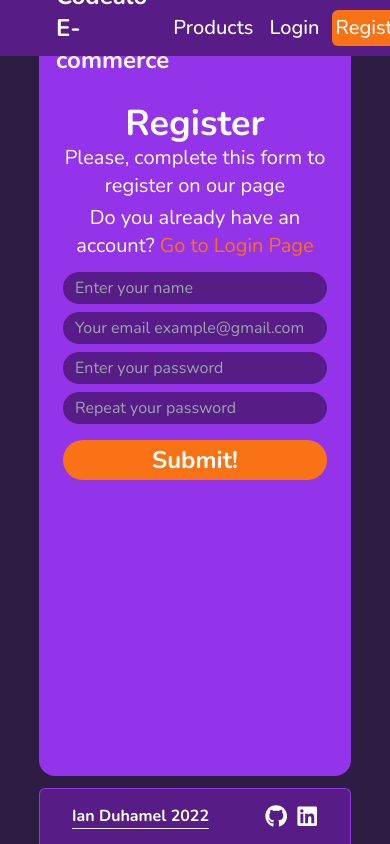
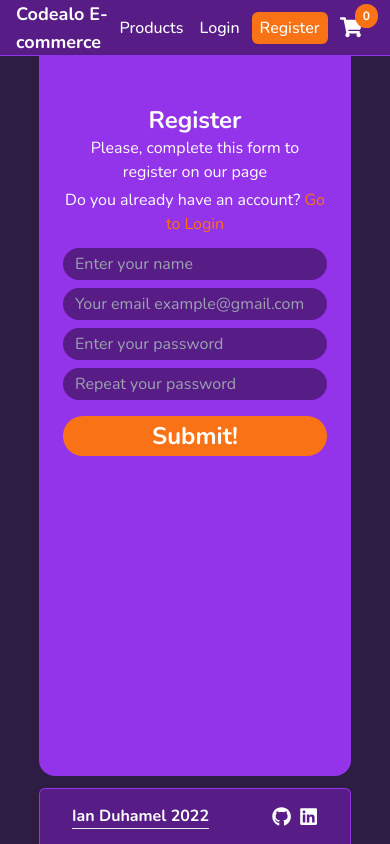
Before and after one commit to Ianduha13/code-ecommerce, a React (Vite) app: page /me in a window 390 px wide. Built offline with nearby package versions, Linux system fonts and the light colour scheme; no server answers.

Commit message:
Fix: improving responsiveness

```diff
--- a/src/components/BubbleCounter.jsx
+++ b/src/components/BubbleCounter.jsx
@@ -11,7 +11,7 @@ const BubbleCounter = () => {
 		}
 	}
 	return (
-		<span className='absolute top-1 right-32 rounded-full bg-orange-500 py-1 px-2 text-center text-xs font-bold text-white'>
+		<span className='absolute top-1 right-3 rounded-full bg-orange-500 py-1 px-2 text-center text-xs font-bold text-white sm:right-12'>
 			{getNumber(value)}
 		</span>
 	)
--- a/src/components/CarouselItem.jsx
+++ b/src/components/CarouselItem.jsx
@@ -14,13 +14,13 @@ const CarouselItem = ({ product }) => {
 	}
 	return (
 		<section
-			className='m-6 flex h-72 w-full min-w-fit flex-col justify-between rounded-lg bg-purple-800 p-6 text-center'
+			className='m-6 flex w-full min-w-fit flex-col justify-between rounded-lg bg-purple-800 p-6 text-center sm:w-auto lg:h-72'
 			key={product.id}
 		>
 			<img
 				src={`${apiUrl}${product.image.url}`}
 				alt={product.title}
-				className='h-40 object-cover'
+				className='object-cover lg:h-40'
 			/>
 			<h3 className='text-xl font-medium'>{product.title}</h3>
 			<CounterButtons
--- a/src/components/Footer.jsx
+++ b/src/components/Footer.jsx
@@ -14,11 +14,11 @@ const Footer = () => {
 			</section>
 
 			<section className='flex items-center'>
-				<a target='__blank' href='https://github.com/Ianduha13'>
-					<FaGithub className='ml-2' size={"1.4em"} />
+				<a target='__blank' href='https://github.com/Ianduha13/code-ecommerce'>
+					<FaGithub className='ml-2' size={"1.2em"} />
 				</a>
 				<a target='__blank' href='https://www.linkedin.com/in/ian-duhamel/'>
-					<FaLinkedin className='ml-2' size={"1.4em"} />
+					<FaLinkedin className='ml-2' size={"1.2em"} />
 				</a>
 			</section>
 		</footer>
--- a/src/components/Navbar.jsx
+++ b/src/components/Navbar.jsx
@@ -5,6 +5,7 @@ import { logout } from "../features/auth/authSlice"
 import { useEffect, useState } from "react"
 import BubbleCounter from "./BubbleCounter"
 import { resetCart } from "../features/cart/cartSlice"
+import useAlert from "../hooks/useAlert"
 
 const Navbar = ({ theme, handleTheme, user }) => {
 	const [userLog, setUserLog] = useState()
@@ -18,33 +19,30 @@ const Navbar = ({ theme, handleTheme, user }) => {
 	}, [user])
 
 	return (
-		<nav className='fixed z-10 flex h-14 w-screen items-center justify-between bg-purple-900 px-14'>
-			<NavLink className='cursor-pointer text-2xl font-bold text-white' to='/'>
+		<nav className='fixed z-10 flex h-14 w-screen items-center justify-between border-b border-purple-600 bg-purple-900 px-4 sm:px-14'>
+			<NavLink
+				className='cursor-pointer text-lg font-bold text-white sm:text-2xl'
+				to='/'
+			>
 				Codealo E-commerce
 			</NavLink>
 			<section className='flex items-center'>
-				<NavLink
-					className='mr-2 flex cursor-pointer items-center justify-center rounded-md bg-transparent p-1 text-center text-xl font-medium hover:bg-slate-300 hover:bg-opacity-20'
-					to='/products'
-				>
+				<NavLink className='nav-btn' to='/products'>
 					Products
 				</NavLink>
 				{!userLog ? (
 					<>
-						<NavLink
-							className='mr-2 flex cursor-pointer items-center justify-center rounded-md bg-transparent p-1 text-center text-xl font-medium hover:bg-slate-300 hover:bg-opacity-20'
-							to='/login'
-						>
+						<NavLink className=' nav-btn' to='/login'>
 							Login
 						</NavLink>
 						<NavLink
-							className='mr-2 flex cursor-pointer items-center justify-center rounded-md bg-orange-500 p-1 text-center text-xl font-medium hover:bg-orange-300 hover:bg-opacity-20'
+							className='nav-btn bg-orange-500 py-1 px-2  hover:bg-orange-300 hover:bg-opacity-20'
 							to='/register'
 						>
 							Register
 						</NavLink>
-						<button
-							className='mr-2 flex cursor-pointer items-center justify-center rounded-md bg-transparent p-1 text-center text-xl font-medium hover:bg-slate-300 hover:bg-opacity-20'
+						{/* <button
+							className='mr-2 flex cursor-pointer items-center justify-center rounded-md bg-transparent p-1 text-center  sm:text-xl font-medium hover:bg-slate-300 hover:bg-opacity-20'
 							onClick={() => handleTheme()}
 						>
 							{theme === false ? (
@@ -52,25 +50,23 @@ const Navbar = ({ theme, handleTheme, user }) => {
 							) : (
 								<FaMoon color='#000' size={"1.4em"} />
 							)}
-						</button>
+						</button> */}
+						<NavLink className=' nav-btn' to='/checkout'>
+							<FaShoppingCart
+								color='#fff'
+								size={"1.4em"}
+								onClick={() => useAlert("Please login to go to cart", "error")}
+							/>
+						</NavLink>
+						<BubbleCounter />
 					</>
 				) : (
 					<>
-						<NavLink
-							className='mr-2 flex cursor-pointer items-center justify-center rounded-md bg-transparent p-1 text-center text-xl font-medium hover:bg-slate-300 hover:bg-opacity-20'
-							to='/me'
-						>
+						<NavLink className=' nav-btn' to='/me'>
 							Profile
 						</NavLink>
-						<NavLink
-							className='mr-2 flex cursor-pointer items-center justify-center rounded-md bg-transparent p-1 text-center text-xl font-medium hover:bg-slate-300 hover:bg-opacity-20'
-							to='/checkout'
-						>
-							<FaShoppingCart color='#fff' size={"1.4em"} />
-						</NavLink>
-						<BubbleCounter />
-						<button
-							className='mr-2 flex cursor-pointer items-center justify-center rounded-md bg-transparent p-1 text-center text-xl font-medium hover:bg-slate-300 hover:bg-opacity-20'
+						{/* <button
+							className='mr-2 flex cursor-pointer items-center justify-center rounded-md bg-transparent p-1 text-center  sm:text-xl font-medium hover:bg-slate-300 hover:bg-opacity-20'
 							onClick={() => handleTheme()}
 						>
 							{theme === false ? (
@@ -78,13 +74,14 @@ const Navbar = ({ theme, handleTheme, user }) => {
 							) : (
 								<FaMoon color='#000' size={"1.4em"} />
 							)}
-						</button>
-						<button
-							className='mr-2 flex cursor-pointer items-center justify-center rounded-md bg-transparent p-1 text-center text-xl font-medium hover:bg-slate-300 hover:bg-opacity-20'
-							onClick={handleLogout}
-						>
+						</button> */}
+						<button className=' nav-btn' onClick={handleLogout}>
 							<FaSignOutAlt color='#fff' size={"1.4em"} />
 						</button>
+						<NavLink className=' nav-btn' to='/checkout'>
+							<FaShoppingCart color='#fff' size={"1.4em"} />
+						</NavLink>
+						<BubbleCounter />
 					</>
 				)}
 			</section>
--- a/src/hooks/useForm.js
+++ b/src/hooks/useForm.js
@@ -52,9 +52,13 @@ const useForm = ({ formData, setFormData, form }) => {
 		}
 		if (form === "login") {
 			const userData = { email, password }
-			dispatch(loginUser(userData)).then(navigate("/"))
-			useAlert("Logged-in correctly", "success")
-			return
+			try {
+				dispatch(loginUser(userData)).then(navigate("/"))
+				useAlert("Logged-in correctly", "success")
+				return
+			} catch (error) {
+				useAlert(`${error}`, "error")
+			}
 		}
 	}
 	return { handleChange, handleSubmit }
--- a/src/index.css
+++ b/src/index.css
@@ -47,13 +47,16 @@ body {
 	.layout-page {
 		@apply mb-3 flex min-h-fit w-4/5 max-w-5xl flex-grow flex-col items-center rounded-b-2xl bg-purple-600 p-6;
 	}
+	.nav-btn {
+		@apply mr-2 flex cursor-pointer items-center justify-center rounded-md bg-transparent p-1 text-center font-medium hover:bg-slate-300 hover:bg-opacity-20 sm:text-xl;
+	}
 }
 .carousel {
 	animation: moveInBottom 0.7s ease-out 0.5s;
 	animation-fill-mode: backwards;
 }
 .products-container {
-	grid-template-columns: repeat(auto-fill, minmax(min(50%, 300px), 1fr));
+	grid-template-columns: repeat(auto-fill, minmax(min(50%, 360px), 1fr));
 	margin-bottom: 24px;
 }
 .products-page {
--- a/src/pages/LandingPage.jsx
+++ b/src/pages/LandingPage.jsx
@@ -8,11 +8,11 @@ const LandingPage = ({ products }) => {
 	usePageScroller()
 	return (
 		<div className='layout-page justify-center'>
-			<section className='relative flex h-full w-full flex-col items-center'>
+			<section className='relative mt-20 flex h-full w-full flex-col items-center'>
 				<header className='text-center text-3xl font-medium'>
 					Our most selled products:
 				</header>
-				<section className='carousel flex h-1/2 items-center p-3'>
+				<section className='carousel flex h-1/2 w-full flex-col items-center justify-center p-3 lg:flex-row'>
 					{firstProducts.map((x, idx) => (
 						<CarouselItem product={x} key={idx} />
 					))}
--- a/src/pages/ProductsPage.jsx
+++ b/src/pages/ProductsPage.jsx
@@ -13,7 +13,7 @@ const ProductsPage = ({ products }) => {
 	return (
 		<section className='products-page flex w-screen flex-grow flex-col items-center pt-20 text-center'>
 			<header className='text-2xl font-bold'>All the products:</header>
-			<FilterButtons setFilterId={setFilterId} />
+			<FilterButtons setFilterId={setFilterId} filterId={filterId} />
 			<section className='products-container grid w-4/5 gap-4'>
 				{!categorieFiltered
 					? products.map((x) => <ProductCard product={x} key={x.id} />)
--- a/src/pages/RegisterPage.jsx
+++ b/src/pages/RegisterPage.jsx
@@ -34,13 +34,13 @@ const RegisterPage = () => {
 	return (
 		<div className='layout-page'>
 			<section className='mt-20 flex h-3/5 w-full flex-col items-center'>
-				<header className='pb-3 text-center text-xl'>
-					<h3 className='text-4xl font-bold'>Register</h3>
+				<header className='pb-3 text-center md:text-xl'>
+					<h3 className='text-2xl font-bold md:text-4xl'>Register</h3>
 					Please, complete this form to register on our page
-					<p className='pt-1 text-xl'>
+					<p className='pt-1 md:text-xl'>
 						Do you already have an account?
-						<Link to='/login' className='text-xl text-orange-500'>
-							{` Go to Login Page`}
+						<Link to='/login' className=' text-orange-500 md:text-xl'>
+							{` Go to Login`}
 						</Link>
 					</p>
 				</header>
```
Also changed, not shown: src/components/FilterButtons.jsx (+8 -4 lines).
